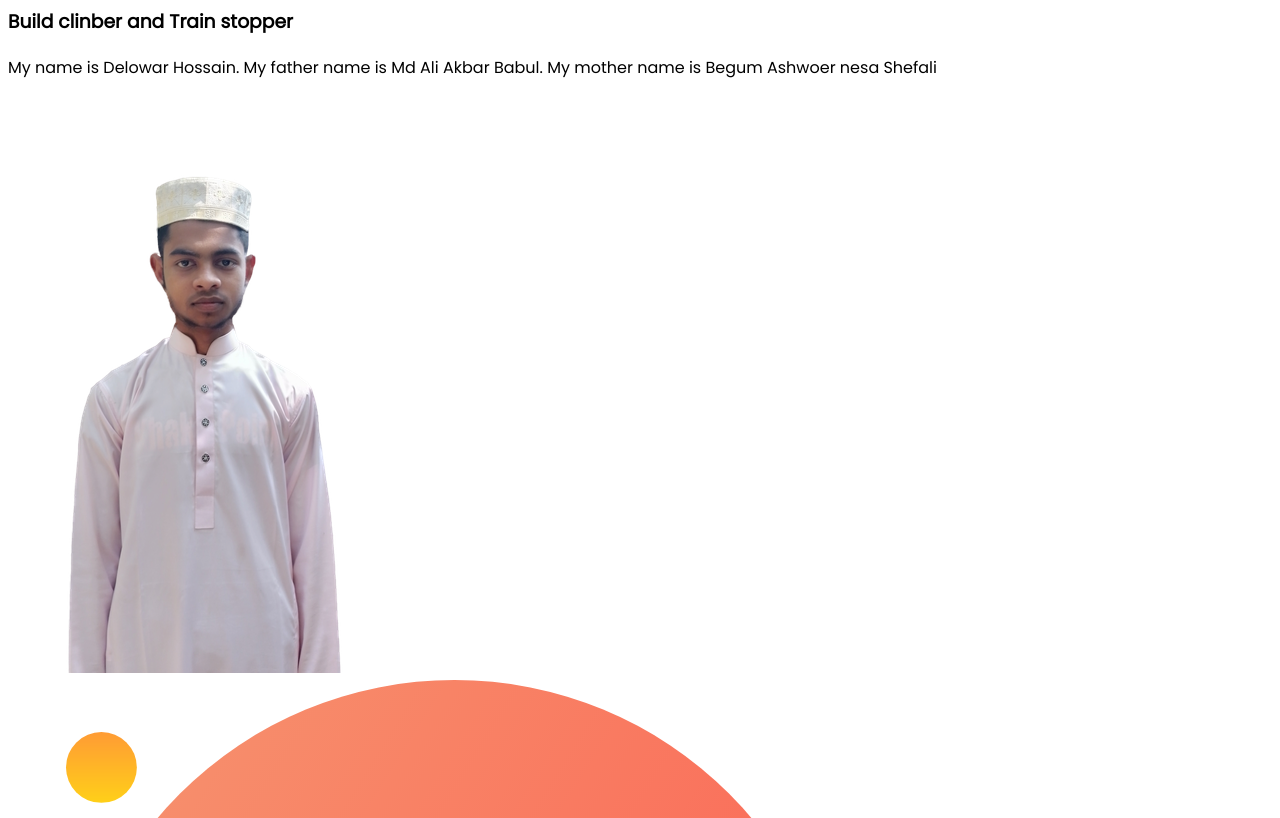
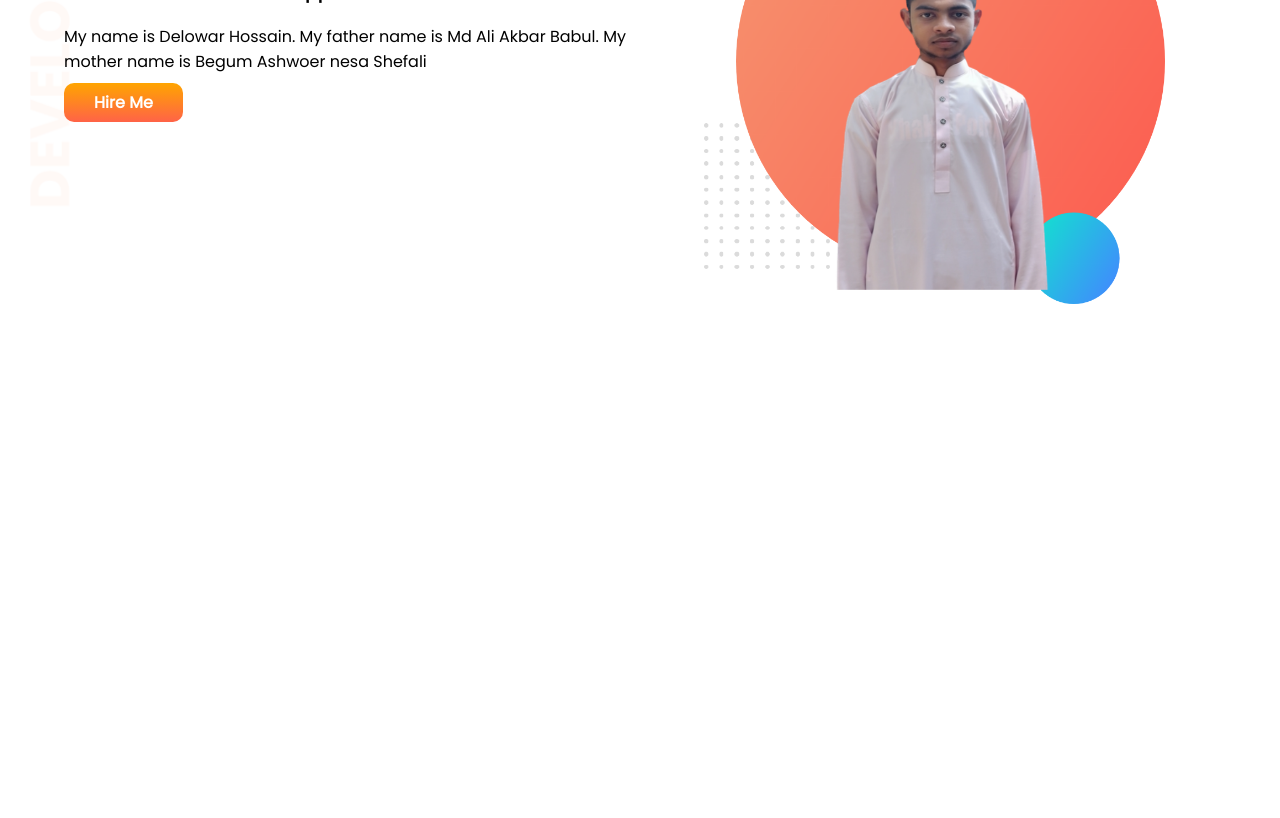
Before and after one commit to DelowarRafi/DelowarRafi, a plain HTML site: page index.html in a window 1280 px wide. Shown: the part 153-971 px from the top of the page. After the commit the page ends 800 px from the top, so only its background shows below. Drawn offline with Linux system fonts and the light colour scheme.

Commit message:
top banner addaded

```diff
--- a/index.html
+++ b/index.html
@@ -15,12 +15,18 @@
 
 </head>
 <body>
-  <h1 class="hi">Welcome To</h1>
-  <h1><span class="good">Delowar</span> Hossain Rafi
+  <section class="top-banner">
+   <div class="half-width">
+     <h1 class="hi">Welcome To</h1>
+    <h1><span class="good">Delowar</span> Hossain Rafi
     </h1>
     <h3>Build clinber and Train stopper</h3>
     <p> My name is Delowar Hossain. My father name is Md Ali Akbar Babul. My mother name is Begum Ashwoer nesa Shefali</p>
-    <img src="kala.png" alt="">
-   <img src="images/my-bg.png" alt="">
+    <a class="link-button" target="_blank" href="https://www.linkedin.com/in/delowar-hossain-46a480244/">Hire Me</a>
+  </div>
+   <div class="half-width">
+    <img src="images/my-bg.png" alt="">
+   </div>
+  </section>
 </body>
 </html>
--- a/style.css
+++ b/style.css
@@ -1,5 +1,6 @@
 body{
   font-family: 'Poppins', sans-serif;
+  margin: 0px;
 }
 h1{
   font: 50px;
@@ -13,3 +14,25 @@ h1{
 .good{
 color: fuchsia;
 }
+section{
+  display: flex;
+}
+.half-width{
+  width:50% ;
+  padding-left: 5%;
+}
+.half-width img{
+  width: 80%;
+}
+.link-button{
+  text-decoration: none;
+ background-image: linear-gradient(orange,tomato);
+padding: 8px 30px;
+color: white;
+font-weight: 700;
+border-radius: 10px;
+}
+.top-banner{
+  background-image:url(images/top-banner.png) ;
+  background-repeat: no-repeat;
+}
```
